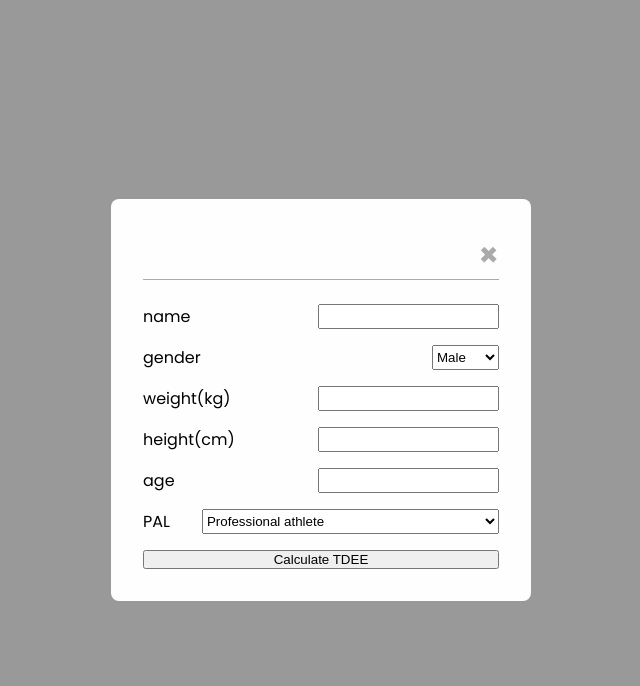
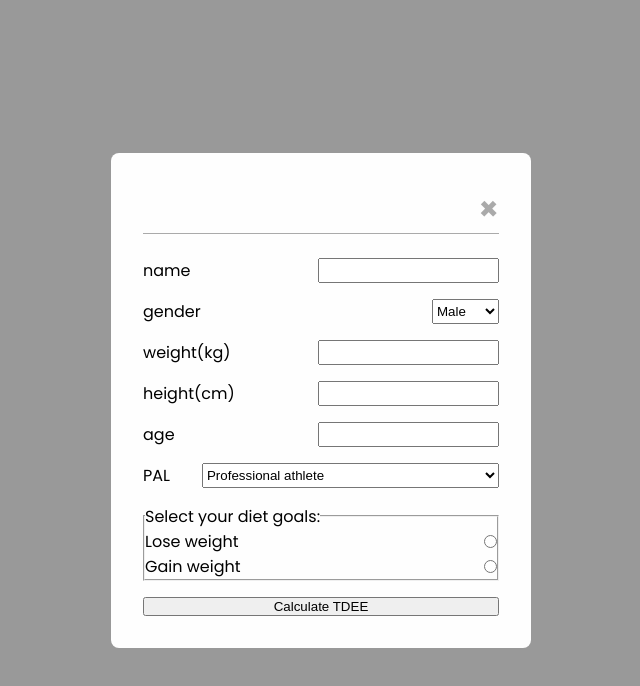
Before and after one commit to lucaslobat/REACT-PROJECTS, a React (Create React App) app in the folder budiet-app/: page / in a window 1280 px wide. Both pictures are taken after a click on the button "Add data". Shown: the top 686 px of the page, without its empty margins (319-959 px from the left). Built offline with nearby package versions, Linux system fonts and the light colour scheme.

Commit message:
Now the caloric goals based on weight gain or loss (chose by the user) is showed on the user information. Next step: add products section

```diff
--- a/budiet-app/src/components/FormulaForm.js
+++ b/budiet-app/src/components/FormulaForm.js
@@ -11,7 +11,9 @@ function FormulaForm(props) {
     height: "",
     age: "",
     pal: "0",
+    dietPlan: "",
   });
+
   const inputObjects = [
     {
       id: 1,
@@ -71,9 +73,37 @@ function FormulaForm(props) {
         2.0: "Professional athlete",
       },
     },
+    {
+      id: 7,
+      name: "dietPlan",
+      tagType: "input",
+      nameAtt: "dietPlan",
+      typeAtt: "radio",
+      label: "Lose weight",
+      value: "lose weight",
+    },
+    {
+      id: 8,
+      name: "dietPlan",
+      tagType: "input",
+      nameAtt: "dietPlan",
+      typeAtt: "radio",
+      label: "Gain weight ",
+      value: "gain weight",
+    },
   ];
 
   const inputElements = inputObjects.map((item) => {
+    if (item.name === "dietPlan") {
+      return (
+        <InputElement
+          key={item.id}
+          onChangeHandler={onChangeHandler}
+          value={item.value}
+          {...item}
+        />
+      );
+    } else {
       return (
         <InputElement
           key={item.id}
@@ -82,6 +112,15 @@ function FormulaForm(props) {
           {...item}
         />
       );
+    }
+  });
+
+  const inputsWithoutRadioButtons = inputElements.map((item) => {
+    return item.props.name !== "dietPlan" && item;
+  });
+
+  const radioButtonInputs = inputElements.map((item) => {
+    return item.props.name === "dietPlan" && item;
   });
 
   function onChangeHandler(e) {
@@ -117,7 +156,11 @@ function FormulaForm(props) {
   return (
     <Modal toggleShowModal={props.toggleShowModal}>
       <form onSubmit={onSubmitHandler} className="flex user-data-form">
-        {inputElements}
+        {inputsWithoutRadioButtons}
+        <fieldset>
+          <legend>Select your diet goals:</legend>
+          {radioButtonInputs}
+        </fieldset>
         <button>Calculate TDEE</button>
       </form>
     </Modal>
--- a/budiet-app/src/components/UserInformation.js
+++ b/budiet-app/src/components/UserInformation.js
@@ -4,12 +4,19 @@ import userProfile from "../images/profile_user.jpg";
 import Container from "../ui/Container";
 
 function UserInformation(props) {
-  const { name, gender, weight, height, age, pal } = props.userData[0];
+  const { name, gender, weight, height, age, pal, dietPlan } =
+    props.userData[0];
   let BMR;
 
   gender === "Male"
     ? (BMR = 66.473 + 13.7516 * weight + 5.0033 * height - 6.755 * age)
     : (BMR = 655.0955 + 9.5634 * weight + (1.8449 * height - 4.6756 * age));
+
+  let TEE = BMR * pal;
+  let totalCaloriesGoal =
+    dietPlan === "gain weight"
+      ? TEE + (TEE / 100) * 20
+      : TEE - (TEE / 100) * 20;
 
   return (
     <Container className="flex user-information-card">
@@ -37,7 +44,11 @@ function UserInformation(props) {
           <span> Basal Metabolic Rate (BMR): {BMR.toFixed(1)} kcal/day</span>
           <span>
             {" "}
-            Total Energy Expenditure (TEE): {(BMR * pal).toFixed(1)} kcal/day
+            Total Energy Expenditure (TEE): {TEE.toFixed(1)} kcal/day
+          </span>
+          <span>
+            {" "}
+            Total Calories Goal (TCG): {totalCaloriesGoal.toFixed(1)} kcal/day
           </span>
         </div>
       </div>
```
Lines whose indentation alone changed are shown as unchanged.
